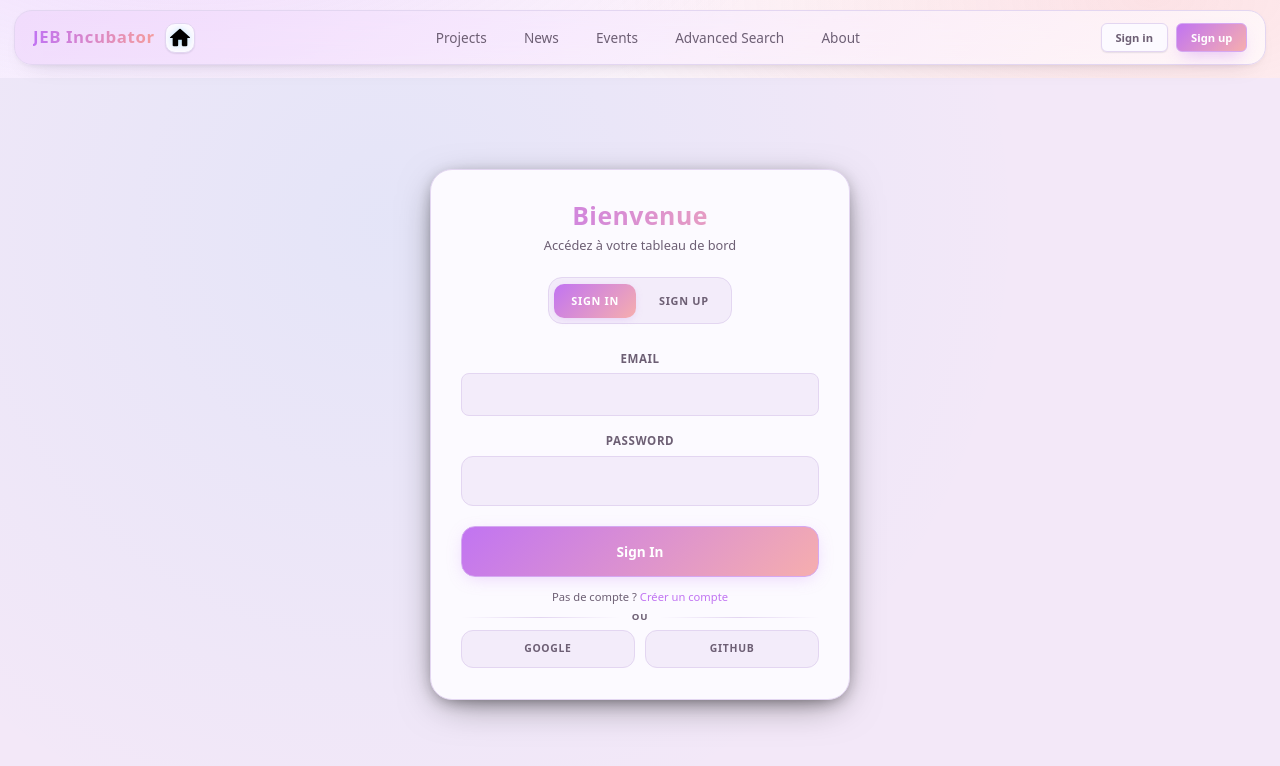
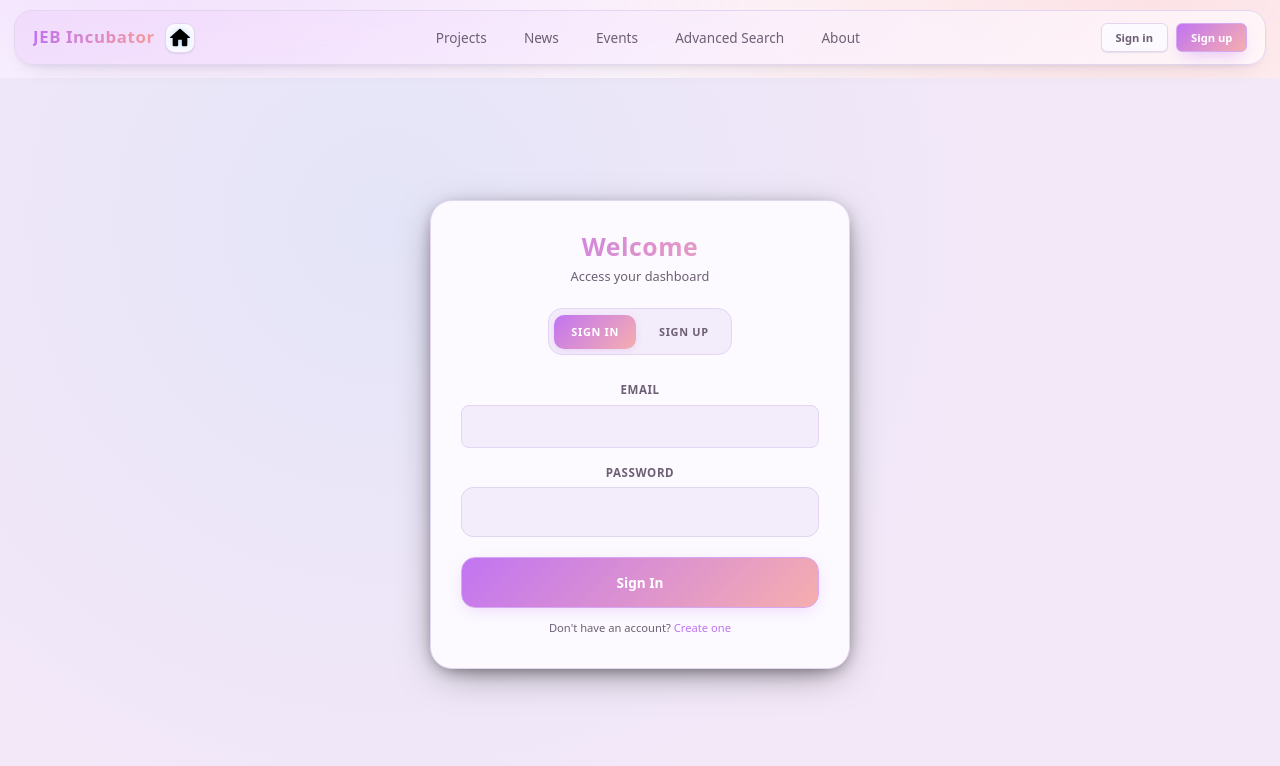
Before and after one commit to Aincrad-Flux/NextRise, a React (Vite) app in the folder frontend/: page /login in a window 1280 px wide. Shown: the top 766 px of the page. Built offline with nearby package versions, Linux system fonts and the light colour scheme; no server answers.

Commit message:
[refactor] update login component text to English for improved accessibility

```diff
--- a/frontend/src/pages/Login.jsx
+++ b/frontend/src/pages/Login.jsx
@@ -96,7 +96,7 @@ export default function Login() {
       </div>
       <div className="actions">
         <button disabled={loading} type="submit" className="primary-btn">{loading ? 'Signing in...' : 'Sign In'}</button>
-        <p className="secondary-link">Pas de compte ? <a onClick={() => { setMode('signup'); setError('') }}>Créer un compte</a></p>
+        <p className="secondary-link">Don't have an account? <a onClick={() => { setMode('signup'); setError('') }}>Create one</a></p>
       </div>
       {error && <p className="error-text" role="alert">{error}</p>}
     </form>
@@ -130,19 +130,14 @@ export default function Login() {
         <div className="login-inner">
           <div className="auth-card">
             <div className="auth-header">
-              <h1>{mode === 'signin' ? 'Bienvenue' : 'Créer un compte'}</h1>
-              <p className="auth-sub">{mode === 'signin' ? 'Accédez à votre tableau de bord' : 'Rejoignez la plateforme en quelques secondes'}</p>
+              <h1>{mode === 'signin' ? 'Welcome' : 'Create an account'}</h1>
+              <p className="auth-sub">{mode === 'signin' ? 'Access your dashboard' : 'Join the platform in seconds'}</p>
             </div>
             <div className="auth-tabs" role="tablist">
               <button type="button" className={`auth-tab ${mode==='signin'?'active':''}`} onClick={() => { setMode('signin'); setError('') }} role="tab" aria-selected={mode==='signin'}>Sign In</button>
               <button type="button" className={`auth-tab ${mode==='signup'?'active':''}`} onClick={() => { setMode('signup'); setError('') }} role="tab" aria-selected={mode==='signup'}>Sign Up</button>
             </div>
             {activeForm}
-            <div className="divider">ou</div>
-            <div className="social-row">
-              <button className="social-btn" type="button">Google</button>
-              <button className="social-btn" type="button">GitHub</button>
-            </div>
           </div>
         </div>
       </div>
```
